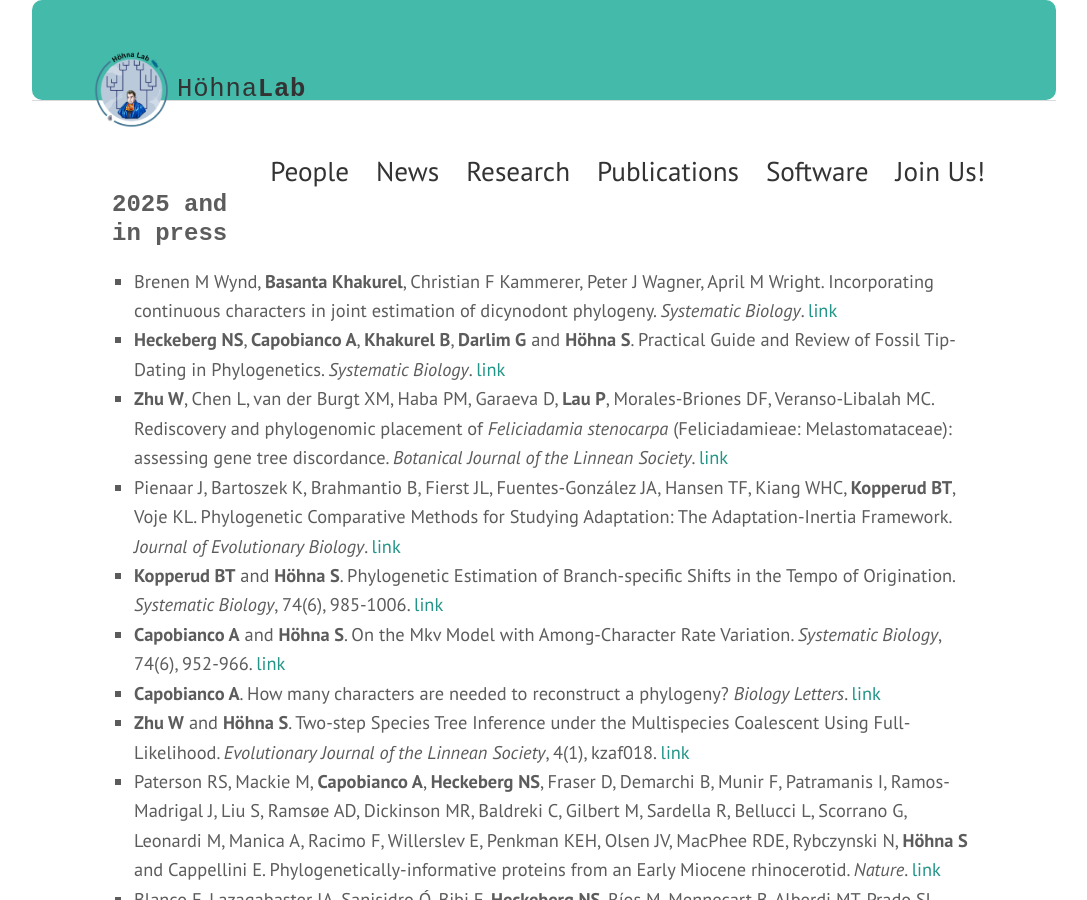
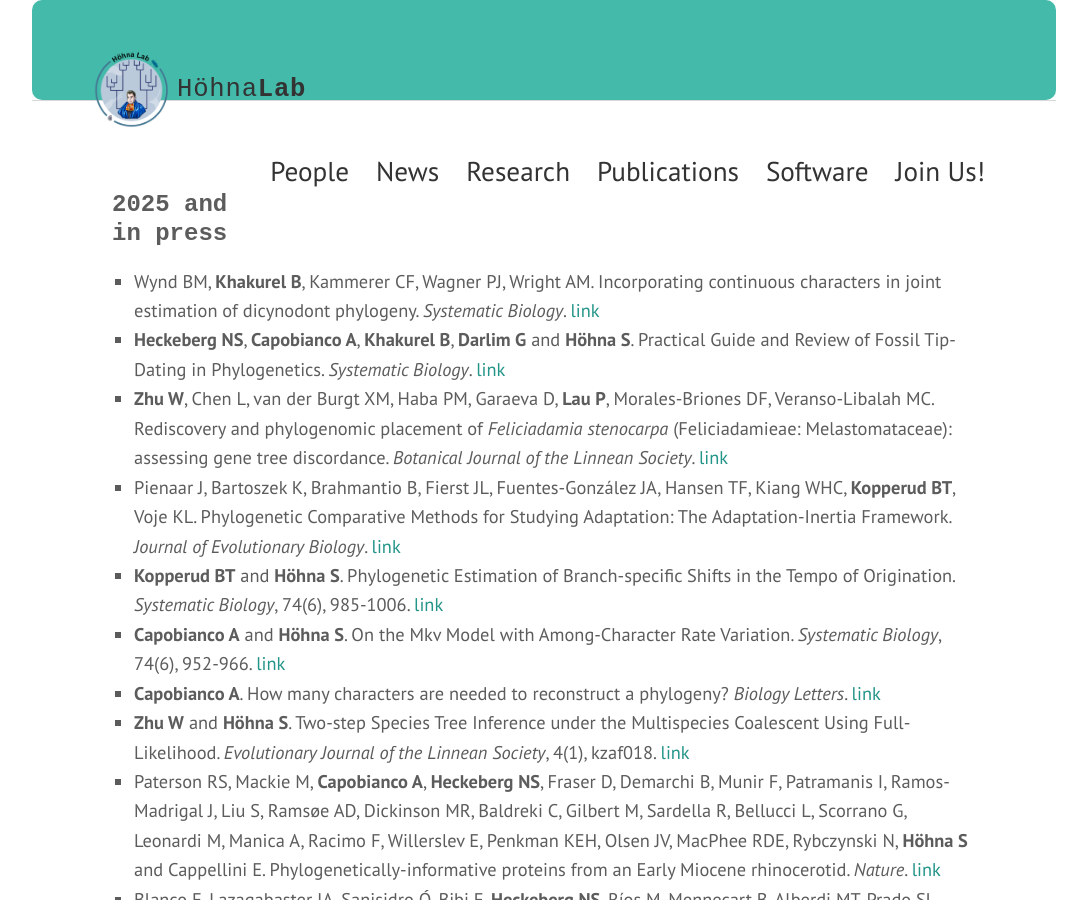
Before and after one commit to hoehnalab/hoehnalab.github.io, a Jekyll site: the page built from publications.md, in a window 1280 px wide and 900 px high. Shown: the whole window, without its empty margins (96-1183 px from the left). Built offline with Jekyll 4.4.1, drawn with Linux system fonts in a browser that asks for light colours; some web fonts are replaced.

Commit message:
Fix author formatting in publications list

```diff
--- a/publications.md
+++ b/publications.md
@@ -4,7 +4,7 @@ title: Publications
 permalink: /publications/
 ---
 <h3>2025 and in press</h3>
-- Brenen M Wynd, <strong>Basanta Khakurel</strong>, Christian F Kammerer, Peter J Wagner, April M Wright. Incorporating continuous characters in joint estimation of dicynodont phylogeny. *Systematic Biology*. [link](https://doi.org/10.1093/sysbio/syaf078)
+- Wynd BM, <strong>Khakurel B</strong>, Kammerer CF, Wagner PJ, Wright AM. Incorporating continuous characters in joint estimation of dicynodont phylogeny. *Systematic Biology*. [link](https://doi.org/10.1093/sysbio/syaf078)
 - <strong>Heckeberg NS</strong>, <strong>Capobianco A</strong>, <strong>Khakurel B</strong>, <strong>Darlim G</strong> and <strong>Höhna S</strong>. Practical Guide and Review of Fossil Tip-Dating in Phylogenetics. *Systematic Biology*. [link](https://doi.org/10.1093/sysbio/syaf050)
 - <strong>Zhu W</strong>, Chen L, van der Burgt XM, Haba PM, Garaeva D, <strong>Lau P</strong>, Morales-Briones DF, Veranso-Libalah MC. Rediscovery and phylogenomic placement of *Feliciadamia stenocarpa* (Feliciadamieae: Melastomataceae): assessing gene tree discordance. *Botanical Journal of the Linnean Society*. [link](https://doi.org/10.1093/botlinnean/boaf047)
 - Pienaar J, Bartoszek K, Brahmantio B, Fierst JL, Fuentes-González JA, Hansen TF, Kiang WHC, <strong>Kopperud BT</strong>, Voje KL. Phylogenetic Comparative Methods for Studying Adaptation: The Adaptation-Inertia Framework. *Journal of Evolutionary Biology*. [link](https://doi.org/10.1093/jeb/voaf113)
```
